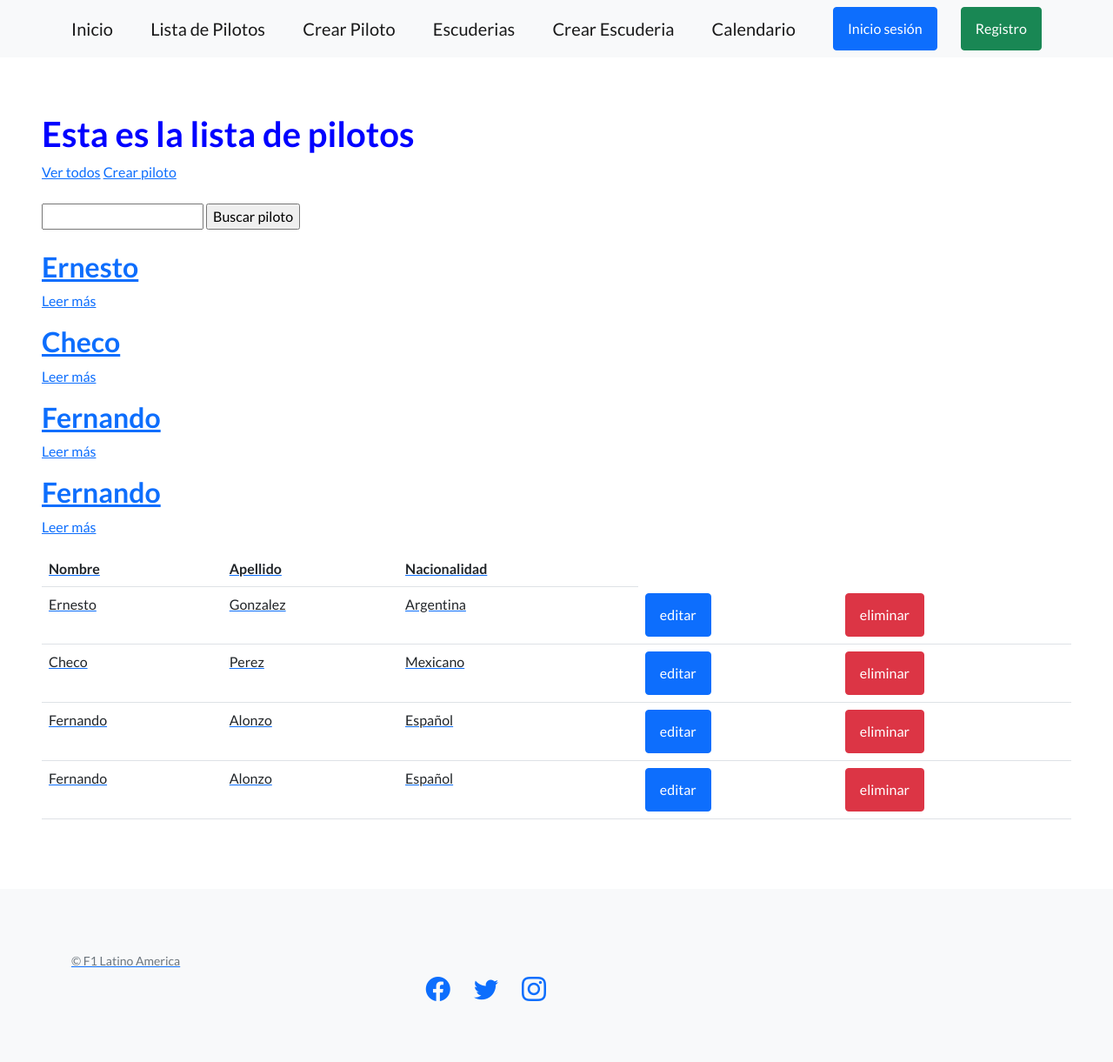
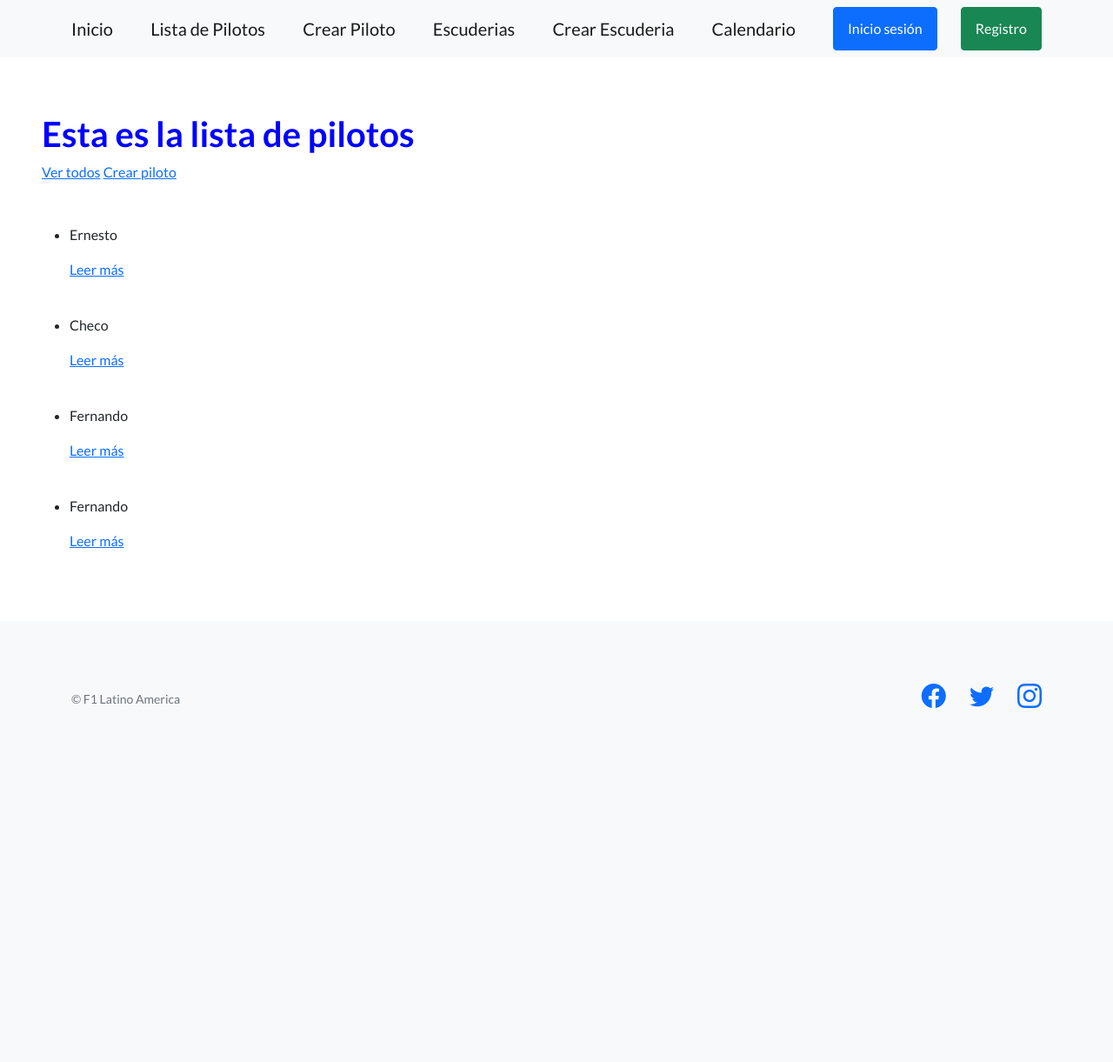
Before and after one commit to Rulon77/Python-f1, a Django app: page /pilotos/ in a window 1280 px wide. Shown: the whole page at 87% size. After the commit the page ends 814 px from the top, so only its background shows below. Run offline with Django 4.2, Linux system fonts and the light colour scheme; data comes from the database, SQL or seed files in the repository; both versions use the stored data as it was after the commit; some libraries are stand-ins or nearby versions.

Commit message:
Biografia de pilotos y Leer Mas

```diff
--- a/Proyecto_blog/Control_de_datos/models.py
+++ b/Proyecto_blog/Control_de_datos/models.py
@@ -14,6 +14,7 @@
     apellido = models.CharField(max_length=256)
     nombre = models.CharField(max_length=256)
     nacionalidad = models.CharField(max_length=256)
+    biografia = models.TextField(blank=True)
 
     def __str__(self):
         return f"{self.apellido}, {self.nombre}"
--- a/Proyecto_blog/Control_de_datos/templates/lista_pilotos.html
+++ b/Proyecto_blog/Control_de_datos/templates/lista_pilotos.html
@@ -11,44 +11,17 @@
 <a href="{% url 'lista_pilotos' %}">Ver todos</a>
 <a href="{% url 'crear_piloto' %}">Crear piloto</a>
 <br><br>
-<form action="{% url 'buscar_piloto' %}" method="post">
-  {% csrf_token %}
-  <input type="text" name="busqueda">
-  <input type="submit" value="Buscar piloto">
-</form>
-<br>
-
 {% for piloto in pilotos %}
-<div class="post-preview">
-  <a href="lista_pilotos.html">
-    <h2 class="post-title">{{piloto.nombre}}</h2>
-    <h3 class="post-subtitle">{{piloto.pais}}</h3>
-    <p class="post-meta"> Leer más
+  <form method="post" action="{% url 'editar_piloto' piloto.id %}">
+    {% csrf_token %}
+  </form>
+  <br>
+  <ul>
+    <li>
+      <p>{{ piloto.nombre }}</p>
+      <p>{{ piloto.biografia|truncatewords:5 }}</p>
+      <a href="{% url 'detalle_piloto' piloto.id %}">Leer más</a>
+    </li>
+  </ul>
 {% endfor %}
-
-  <table class="table">
-    <tbody>
-      <tr>
-        <th>Nombre</th>
-        <th>Apellido</th>
-        <th>Nacionalidad</th>
-      </tr>
-      {% for piloto in pilotos %}
-      <tr>
-        <td>{{ piloto.nombre }}</td>
-        <td>{{ piloto.apellido }}</td>
-        <td>{{ piloto.nacionalidad }}</td>
-        <td>
-          <a class="btn btn-primary" href="{% url 'editar_piloto' piloto.id %}">editar</a>
-        </td>
-        <td>
-          <form action="{% url 'eliminar_piloto' piloto.id %}" method="post" onsubmit="return confirm('¿Estás seguro de que deseas eliminar este piloto?');">
-            {% csrf_token %}
-            <button type="submit" class="btn btn-danger">eliminar</button>
-          </form>
-        </td>
-      </tr>
-      {% endfor %}
-    </tbody>
-  </table>
-  {% endblock contenido %}
+{% endblock contenido %}
--- a/Proyecto_blog/Control_de_datos/urls.py
+++ b/Proyecto_blog/Control_de_datos/urls.py
@@ -8,6 +8,7 @@
     path("escuderias/", views.lista_Escuderias, name="lista_escuderias"),
     path("calendario/", views.lista_Calendario, name="calendario"),
 
+
     #Escuderia
     path("crear_escuderia/", views.crear_escuderia, name="crear_escuderia"),
     path("editar_escuderia/<int:id>/", views.editar_escuderia, name="editar_escuderia"),
@@ -16,8 +17,10 @@
 
     #Pilotos
     path("crear_piloto/", views.crear_piloto, name="crear_piloto"),
+    path('detalle_piloto/<int:piloto_id>/', views.detalle_piloto, name='detalle_piloto'),
     path("editar_piloto/<int:id>/", views.editar_piloto, name="editar_piloto"),
     path("eliminar_piloto/<int:id>/", views.eliminar_piloto, name="eliminar_piloto"),
     path("buscar_piloto/", views.buscar_pilotos, name="buscar_piloto"),
 
+
 ]
--- a/Proyecto_blog/Control_de_datos/views.py
+++ b/Proyecto_blog/Control_de_datos/views.py
@@ -1,4 +1,4 @@
-from django.shortcuts import render, redirect
+from django.shortcuts import render, redirect, get_object_or_404
 from django.urls import reverse
 from django.db.models import Q
 from django.contrib.auth.decorators import login_required
@@ -62,10 +62,11 @@
             nombre = data["nombre"]
             apellido = data["apellido"]
             nacionalidad = data["nacionalidad"]
+            biografia = request.POST.get('biografia', '')
 
 
             # Create a "Pilotos" object in memory
-            piloto = Pilotos(nombre=nombre, apellido=apellido, nacionalidad=nacionalidad,)
+            piloto = Pilotos(nombre=nombre, apellido=apellido, nacionalidad=nacionalidad, biografia=biografia,)
 
             # Save the object to the database
             piloto.save()
@@ -79,7 +80,7 @@
 
     http_response = render(
         request=request,
-        template_name='formulario_piloto.html',
+        template_name='formulario_piloto_a_mano.html',
         context={'formulario': formulario}
     )
     return http_response
@@ -150,21 +151,21 @@
 
         if formulario.is_valid():
             data = formulario.cleaned_data
-            # modificamos el objeto en memoria RAM
             piloto.nombre = data['nombre']
             piloto.apellido = data['apellido']
             piloto.nacionalidad = data['nacionalidad']
-            # Los cambios se guardan en la Base de datos
+            piloto.biografia = data['biografia']
+
             piloto.save()
 
             url_exitosa = reverse('lista_pilotos')
             return redirect(url_exitosa)
-    else:  # GET
-        # Descargar formulario con data actual
+    else:
         inicial = {
             'nombre': piloto.nombre,
             'apellido': piloto.apellido,
             'nacionalidad': piloto.nacionalidad,
+            'biografia': piloto.biografia,
         }
         formulario = PilotoFormulario(initial=inicial)
     return render(
@@ -185,6 +186,8 @@
         return redirect(url_exitosa)
 
 def buscar_pilotos(request):
+
+
     if (request.method == "POST"):
         data = request.POST
         busqueda = data["busqueda"]
@@ -199,3 +202,8 @@
             context=contexto,
         )
         return http_response
+
+
+def detalle_piloto(request, piloto_id):
+    piloto = get_object_or_404(Pilotos, pk=piloto_id)
+    return render(request, 'detalle_piloto.html', {'piloto': piloto})
```
Also changed, not shown: Proyecto_blog/Control_de_datos/templates/detalle_piloto.html (added, +12 -0 lines), Proyecto_blog/Control_de_datos/templates/formulario_piloto_a_mano.html (+9 -3 lines), Proyecto_blog/Control_de_datos/migrations/0001_initial.py, Proyecto_blog/Control_de_datos/migrations/0002_pilotos_biografia.py (added), Proyecto_blog/db.sqlite3.
